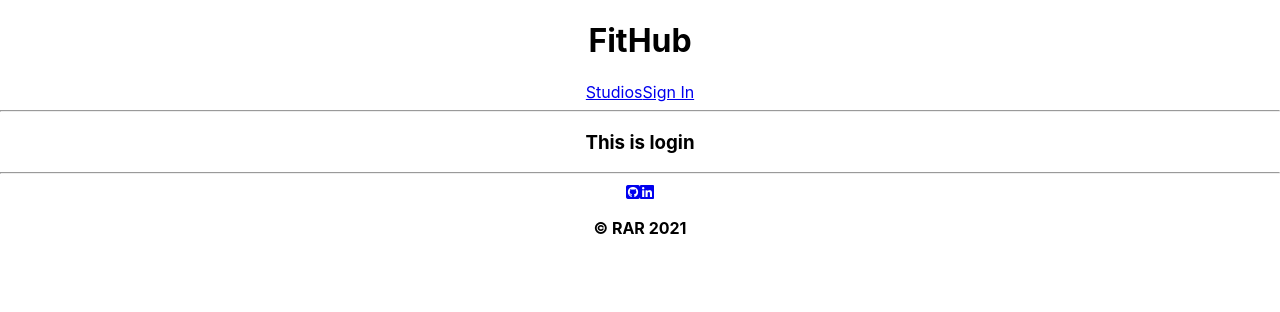
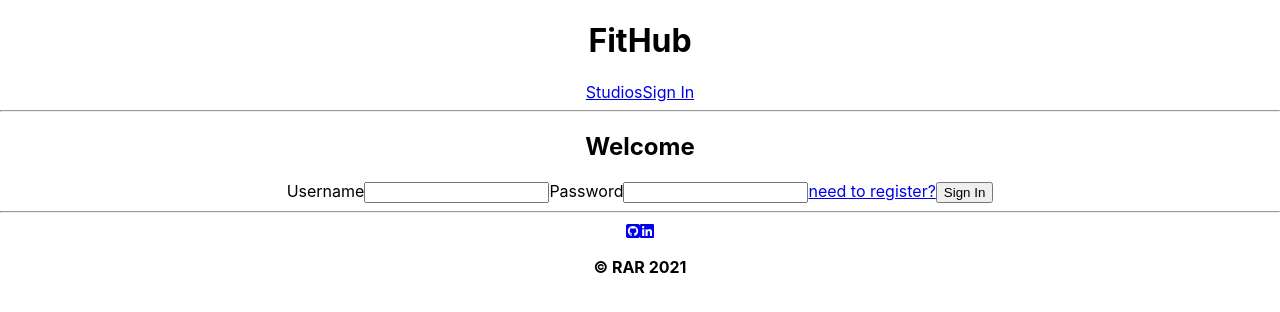
Before and after one commit to rararamberg/fithub, a React (Create React App) app in the folder client/: page /signin in a window 1280 px wide. Shown: the top 312 px of the page. Built offline with nearby package versions, Linux system fonts and the light colour scheme.

Commit message:
login structure laid and rendering in app.js

```diff
--- a/client/src/App.js
+++ b/client/src/App.js
@@ -1,6 +1,7 @@
 import "./App.css";
 import Layout from "./components/Layout";
 import { Switch, Route } from "react-router-dom";
+import Login from "./screens/Login/Login";
 
 function App() {
   return (
@@ -8,7 +9,7 @@ function App() {
       <Layout>
         <Switch>
           <Route path="/signin">
-            <h3>This is login</h3>
+            <Login />
           </Route>
         </Switch>
       </Layout>
--- a/client/src/screens/Login/Login.jsx
+++ b/client/src/screens/Login/Login.jsx
@@ -0,0 +1,44 @@
+import React, { useState } from "react";
+import { Link } from "react-router-dom";
+
+function Login() {
+  const [formData, setFormData] = useState({
+    username: "",
+    password: "",
+  });
+
+  const { username, password } = formData;
+
+  const handleChange = (e) => {
+    const { name, value } = e.target;
+    setFormData((prevState) => ({
+      ...prevState,
+      [name]: value,
+    }));
+  };
+  return (
+    <div>
+      <h2>Welcome</h2>
+      <form>
+        <label>Username</label>
+        <input
+          type="text"
+          name="username"
+          value={username}
+          onChange={handleChange}
+        />
+        <label>Password</label>
+        <input
+          type="password"
+          name="password"
+          value={password}
+          onChange={handleChange}
+        />
+        <Link to="/register">need to register?</Link>
+        <button>Sign In</button>
+      </form>
+    </div>
+  );
+}
+
+export default Login;
```
